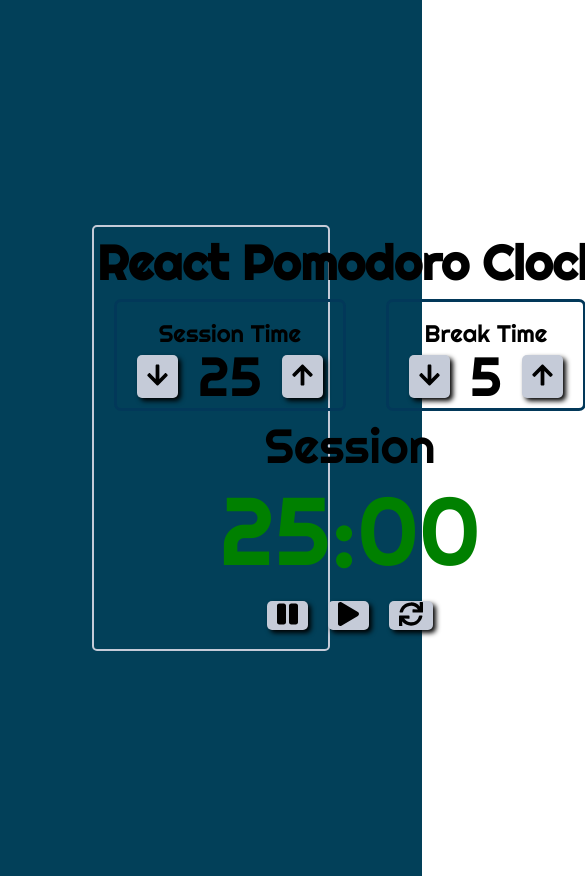
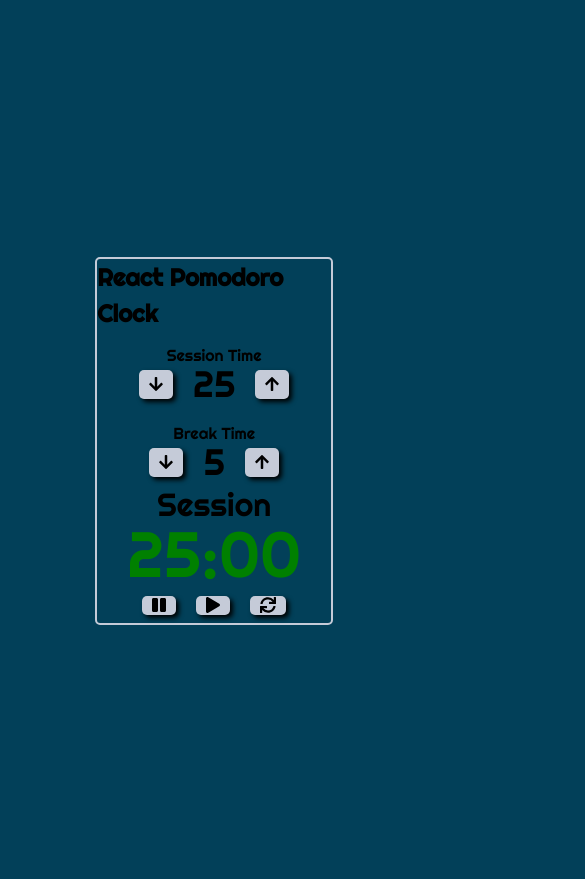
Before and after one commit to ckujawa/pomodoro, a React (Create React App) app: page / in a window 390 px wide. Shown: the top 879 px of the page, 585 px wide, since content can reach past the window. Built offline with nearby package versions, Linux system fonts and the light colour scheme; the HTML template or start-up script is replaced by a standard one.

Commit message:
quick fixes to mobile styles

```diff
--- a/src/App.js
+++ b/src/App.js
@@ -7,7 +7,6 @@ import Clock from "./components/Clock";
 import bell from "./assets/audio/bell.mp3";
 
 const AppWrapper = styled.div`
-  background-color: var(--main);
   width: 100vw;
   height: 100vh;
   margin: 0;
@@ -18,10 +17,14 @@ const AppWrapper = styled.div`
   font-family: Righteous, cursive;
   font-size: 1.5em;
   line-height: 1.8em;
+
+  @media (max-width: 900px) {
+    font-size: 1em;
+    linge-height: 1.2em;
+  }
 `;
 
 const AppContainer = styled.div`
-  height: 50%;
   width: 60%;
   border: 2px solid var(--light);
   border-radius: 5px;
@@ -30,6 +33,11 @@ const AppContainer = styled.div`
   grid-template-rows: 3em 1fr 3fr;
   justify-items: center;
   align-items: center;
+
+  @media (max-width: 900px) {
+    grid-template-columns: 1fr;
+    grid-template-rows: auto;
+  }
 `;
 
 const Title = styled.h1`
@@ -37,6 +45,10 @@ const Title = styled.h1`
   margin: 0;
   padding: 0;
   line-height: 1.5em;
+
+  @media (max-width: 600px) {
+    font-size: 1.5rem;
+  }
 `;
 
 class App extends React.Component {
--- a/src/Global.js
+++ b/src/Global.js
@@ -9,6 +9,14 @@ const GlobalStyle = createGlobalStyle`
         --secondary-dark: #015059;
         --secondary-light: #028C7E;
     }
+
+    body{
+        width: 100vw;
+        height: 100vh;
+        padding: .2rem;
+        margin: 0;
+        background-color: var(--main);
+    }
 `;
 
 export default GlobalStyle;
--- a/src/components/Clock.js
+++ b/src/components/Clock.js
@@ -16,6 +16,10 @@ const ClockDiv = styled.div`
   justify-content: space-around;
   font-size: 2em;
   ${props => props.Columns && `grid-column: ${props.Columns}`}
+
+  @media (max-width: 900px) {
+    grid-column: 1/1;
+  }
 `;
 
 const ClockFace = styled.div`
--- a/src/components/LengthControl.js
+++ b/src/components/LengthControl.js
@@ -2,7 +2,7 @@
 import React from "react";
 import { FontAwesomeIcon } from "@fortawesome/react-fontawesome";
 import PropTypes from "prop-types";
-import styled from 'styled-components';
+import styled from "styled-components";
 import { faArrowUp, faArrowDown } from "@fortawesome/free-solid-svg-icons";
 
 import { Button } from "./Button";
@@ -15,6 +15,11 @@ const Control = styled.div`
   display: flex;
   flex-direction: column;
   align-items: center;
+
+  @media (max-width: 900px) {
+    grid-column: 1/1;
+    border: 10px;
+  }
 `;
 
 const ControlWrapper = styled.div`
@@ -24,7 +29,7 @@ const ControlWrapper = styled.div`
   margin: 0;
   padding: 0;
 
-  > div{
+  > div {
     font-size: 2.3em;
     padding: 0 10px;
   }
@@ -60,6 +65,6 @@ LengthControl.propTypes = {
   title: PropTypes.string.isRequired,
   clickFunc: PropTypes.func.isRequired,
   length: PropTypes.number.isRequired
-}
+};
 
 export default LengthControl;
```
